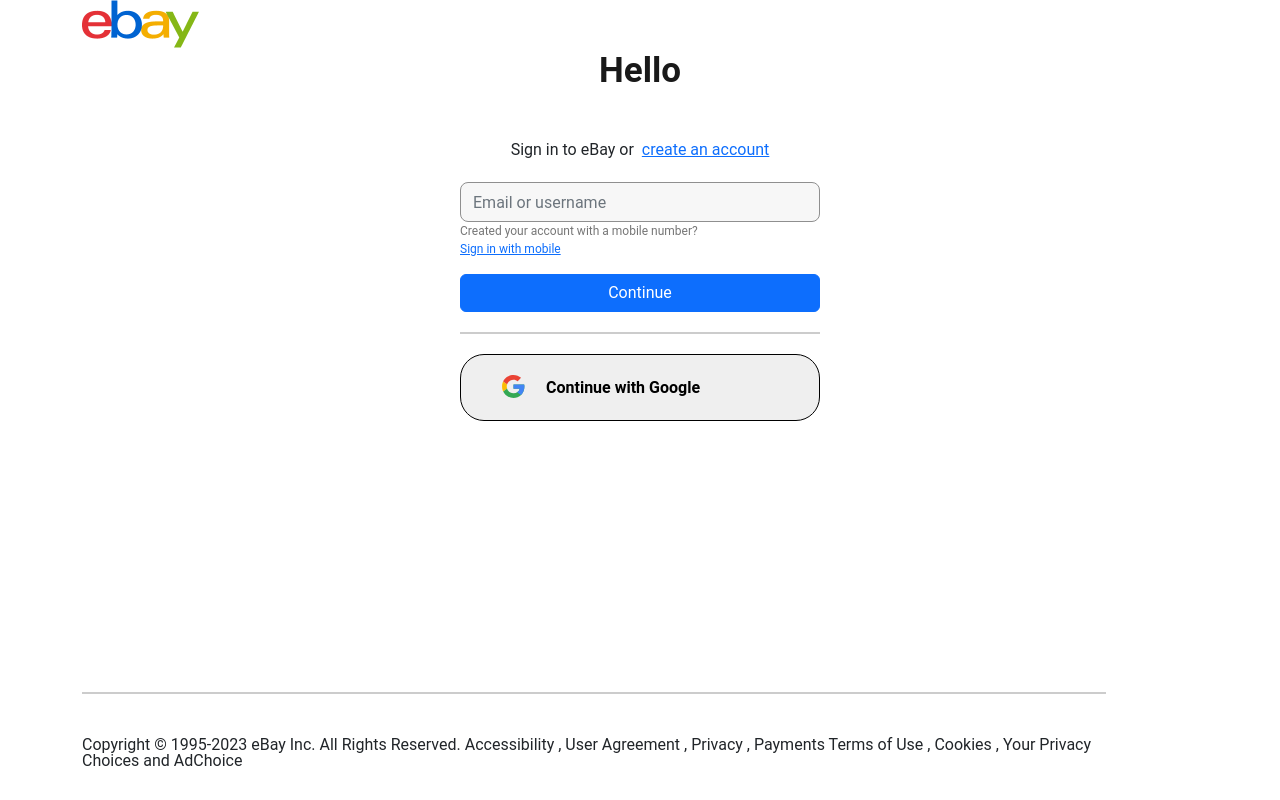
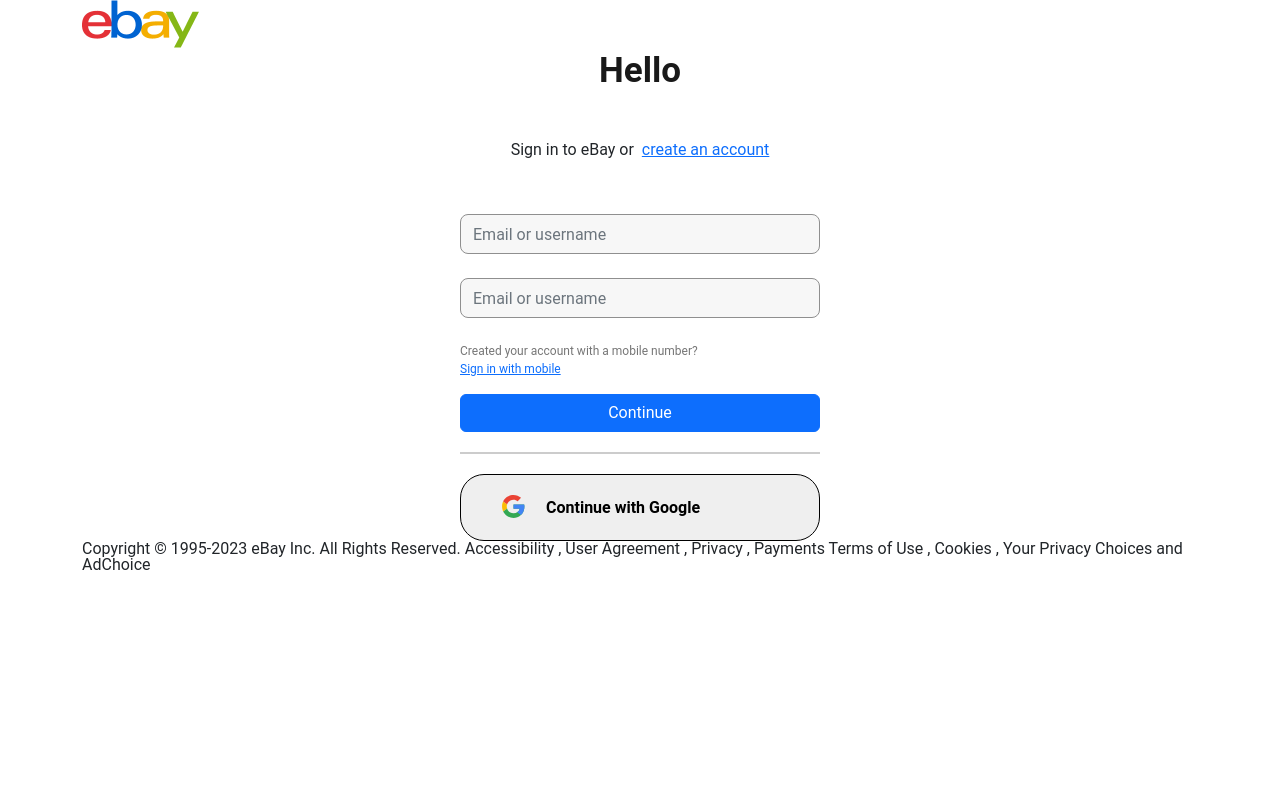
Before and after one commit to newwebdeveloper01/imtihon5, a React (Vite) app: page /signin in a window 1280 px wide. Built offline with nearby package versions, Linux system fonts and the light colour scheme; no server answers.

Commit message:
imtihon 5 oy

```diff
--- a/src/components/header/Header.jsx
+++ b/src/components/header/Header.jsx
@@ -8,10 +8,10 @@
 import "./Header.scss"
 import { useSelector } from "react-redux";
 const Header = () => {
+const location = useLocation();
+  const dataInStore = useSelector(data => data);
+console.log(dataInStore);
 
-  const {email}=useSelector(data=>data);
-  // console.log(email);
-  const location = useLocation();
   return (
     location.pathname != "/signin" &&
     location.pathname != "/register" && (
@@ -36,7 +36,7 @@
             </ul>
             <div className="header__nav__end d-flex  ">
               <ul className="header__nav__end__list d-flex gap-4">
-                <li className="header__nav__end__list__item">{email?email:"user"}</li>
+                <li className="header__nav__end__list__item">{dataInStore.login.email}</li>
                 <li className="header__nav__end__list__item">Watchlist<GoChevronDown/></li>
                 <li className="header__nav__end__list__item">My eBay<GoChevronDown/></li>
               </ul>
--- a/src/components/main_product/MainProduct.scss
+++ b/src/components/main_product/MainProduct.scss
@@ -27,6 +27,7 @@
     &__top img {
         margin-bottom: 10px;
         width: 210px;
+        height: 200px;
     }
 
     &__top h3 {
--- a/src/components/plpproduct/Productplp.scss
+++ b/src/components/plpproduct/Productplp.scss
@@ -16,6 +16,7 @@
     &__top img {
         margin-bottom: 10px;
         width: 100%;
+        // height: 200px !important;
     }
 
     &__top h3 {
--- a/src/redex/reducer.js
+++ b/src/redex/reducer.js
@@ -1,6 +1,7 @@
 const initialState={
     email:""
 }
+
 const wishlistInitialState={
     likedProducts: []
 }
--- a/src/routes/auth/register/Register.jsx
+++ b/src/routes/auth/register/Register.jsx
@@ -20,6 +20,7 @@
   const createUser=(e)=>{
     e.preventDefault();
     instanse.post("/users",userData)
+    // .then(response=>console.log(response))
     .then(response=>{
       if(response.data.email){
         dispatch({email:response.data.email , type:"CREATE_USER"})
--- a/src/routes/auth/signin/Signin.jsx
+++ b/src/routes/auth/signin/Signin.jsx
@@ -3,8 +3,33 @@
 import { ReactComponent as Logo } from "../../../assets/logo.svg";
 import { Container } from "../../../utils/Container";
 import GoogleIcon from "../../../assets/Frame.svg";
+import { instanse } from "../../../api/instanse";
+import { useNavigate } from "react-router-dom";
+
 import "./Signin.scss"
 const Signin = () => {
+  const navigate=useNavigate();
+
+  const [userData , setUserData]=useState({
+    email:"",
+    password:""
+  });
+  console.log(userData);
+  const createUser=(e)=>{
+    e.preventDefault();
+    instanse.post("/auth/login",userData)
+    .then(response=>//console.log(response))
+      {
+      if(response=true){
+        navigate("/")
+      }
+
+    }
+    )
+    .catch(err=>console.log(err))
+
+  }
+
   return (
     <main>
     <Container>
@@ -19,28 +44,43 @@
         <p className="d-flex justify-content-center pt-5">
         Sign in to eBay or  <NavLink  className="ms-2" to="/register"> create an account </NavLink>
           </p>
-        <div className="sign__form d-flex  align-items-center justify-content-center">
-          <form className="formm" >
-
+        <div className="sign__form d-flex mt-3 align-items-center justify-content-center">
+          <form className="formm pt-3" onSubmit={createUser} >
             <div className="form-row  gap-4 form__sign">
               <div className="form-group  col-12">
                 <input
-                  type="text"
-                  className="form-control"
-                  id="inputAddress"
+                  type="email"
+                  className="form-control mb-4"
+                  // id="inputAddress"
                   placeholder="Email or username"
-                  //onChange={e =>{setUserData({...userData ,name:e.target.value})}} //onSubmit={createUser}
+                  // onSubmit={createUser}
+                  onChange={e =>{setUserData({...userData ,email:e.target.value})}}
+                />
+
+              </div>
+
+            </div>
+            <div className="form-row  gap-4 form__sign">
+              <div className="form-group  col-12">
+                <input
+                  type="password"
+                  className="form-control mb-4"
+                  // id="inputAddress"
+                  placeholder="Email or username"
+                    // onSubmit={createUser}
+                  onChange={e =>{setUserData({...userData ,password:e.target.value})}}
+
                 />
               </div>
 
             </div>
 
             <p className="form_p ">Created your account with a mobile number?  <a href="/" className=""> Sign in with mobile</a></p>
-            <button type="submit" className="btn w-100 mt-3 btn-primary">
+            <button type="submit" className="btn w-100 mt-3 btn-primary"  >
             Continue
             </button>
           </form>
-          <button  className="google__sign d-flex align-items-center">
+          <button  className="google__sign d-flex align-items-center" >
             {/* onClick={createUserGoogle} */}
             <img src={GoogleIcon} alt="" />
             <p>Continue with Google</p>
@@ -48,7 +88,7 @@
         </div>
       </div>
 
-      <div className="footerrr mt-auto">
+      <div className="footerr mt-auto">
 
         <p>Copyright © 1995-2023 eBay Inc. All Rights Reserved.
 Accessibility
--- a/src/routes/pdp/SingleProduct.jsx
+++ b/src/routes/pdp/SingleProduct.jsx
@@ -31,7 +31,7 @@
   }
 
   const dataInStore = useSelector(data => data);
-
+// console.log(dataInStore);
   return (
     <main className="single__product">
       <Container>
@@ -187,7 +187,7 @@
                         >
                           Quantity:
                         </label>
-                        <div className="col-sm-2">
+                        <div className="col-sm-2 mb-3">
                           <input
                             type="text"
                             className="form-control"
@@ -197,11 +197,11 @@
                         </div>
                       </div>
 
-                     {dataInStore.like.likedProducts.find(p => p.id === data.id) ? <Button onClick={removeFromWishlist}
+                     {dataInStore.like.likedProducts.find(p => p.id === data.id) ? <Button  onClick={removeFromWishlist}
                       type="button"
-                      title="Savatga qo'shish"
+                      title="Savatga qo'shildi"
                       icon={<FiShoppingCart />}
-                    /> : <FiShoppingCart  className="main-button" onClick={addToWishlist}/>}
+                    /> : <div className="main-button button__cart " onClick={addToWishlist}><FiShoppingCart    />Savatga qo'shish</div>}
                     </form>
                   </div>
 
--- a/src/routes/pdp/SingleProduct.scss
+++ b/src/routes/pdp/SingleProduct.scss
@@ -32,3 +32,8 @@
     display: flex;
     flex-direction: column;
   }
+  .button__cart{
+    height: 70px;
+    width: 260px;
+
+  }
```
